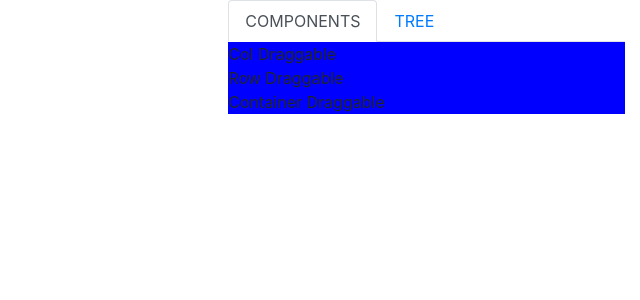
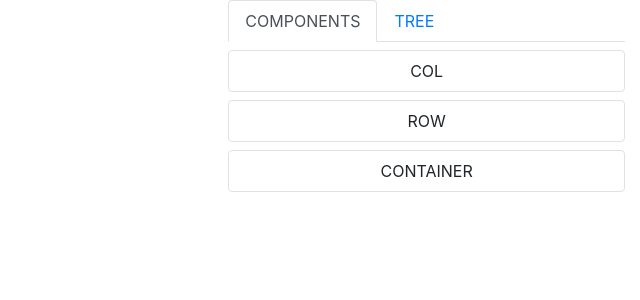
Before and after one commit to JoaoPauloLousada/page-builder-client, a React (Create React App) app: page / in a window 1280 px wide. Shown: the top 300 px of the page, without its empty margins (640-1280 px from the left). Built offline with nearby package versions, Linux system fonts and the light colour scheme.

Commit message:
update draggable components

```diff
--- a/src/app/Dnd/Col/index.tsx
+++ b/src/app/Dnd/Col/index.tsx
@@ -2,11 +2,12 @@ import React from "react";
 import { useDrag } from "react-dnd";
 import DraggableTypes from "../DraggableTypes.enum";
 import BComponentType from "../../../components/bootstrap/enums/BComponentType.enum";
-import IBComponentObject from "../../../components/bootstrap/interfaces/IBComponentObject";
 import { generateID } from "../../../utils/id";
+import { IBComponentObjectDraggable } from "../intefaces";
+import DraggableWrapper from "../common/DraggableWrapper";
 
 export default function ColDraggable() {
-  const component: IBComponentObject = {
+  const component: IBComponentObjectDraggable = {
     name: "Col",
     id: generateID(),
     type: BComponentType.col,
@@ -20,11 +21,8 @@ export default function ColDraggable() {
   });
 
   return (
-    <div
-      ref={drag}
-      style={{ backgroundColor: "blue", opacity: isDragging ? 0.5 : 1 }}
-    >
-      Col Draggable
-    </div>
+    <DraggableWrapper>
+      <div ref={drag}>Col</div>
+    </DraggableWrapper>
   );
 }
--- a/src/app/Dnd/Container/index.tsx
+++ b/src/app/Dnd/Container/index.tsx
@@ -3,10 +3,11 @@ import { generateID } from "../../../utils/id";
 import BComponentType from "../../../components/bootstrap/enums/BComponentType.enum";
 import { useDrag } from "react-dnd";
 import DraggableTypes from "../DraggableTypes.enum";
-import IBComponentObject from "../../../components/bootstrap/interfaces/IBComponentObject";
+import { IBComponentObjectDraggable } from "../intefaces";
+import DraggableWrapper from "../common/DraggableWrapper";
 
 function ContainerDraggable() {
-  const component: IBComponentObject = {
+  const component: IBComponentObjectDraggable = {
     name: "Container",
     id: generateID(),
     type: BComponentType.container,
@@ -20,12 +21,9 @@ function ContainerDraggable() {
   });
 
   return (
-    <div
-      ref={drag}
-      style={{ backgroundColor: "blue", opacity: isDragging ? 0.5 : 1 }}
-    >
-      Container Draggable
-    </div>
+    <DraggableWrapper>
+      <div ref={drag}>Container</div>
+    </DraggableWrapper>
   );
 }
 
--- a/src/app/Dnd/Row/index.tsx
+++ b/src/app/Dnd/Row/index.tsx
@@ -2,11 +2,12 @@ import React from "react";
 import { useDrag } from "react-dnd";
 import DraggableTypes from "../DraggableTypes.enum";
 import BComponentType from "../../../components/bootstrap/enums/BComponentType.enum";
-import IBComponentObject from "../../../components/bootstrap/interfaces/IBComponentObject";
 import { generateID } from "../../../utils/id";
+import { IBComponentObjectDraggable } from "../intefaces";
+import DraggableWrapper from "../common/DraggableWrapper";
 
 function RowDragglabe() {
-  const component: IBComponentObject = {
+  const component: IBComponentObjectDraggable = {
     name: "Row",
     id: generateID(),
     type: BComponentType.row,
@@ -20,12 +21,9 @@ function RowDragglabe() {
   });
 
   return (
-    <div
-      ref={drag}
-      style={{ backgroundColor: "blue", opacity: isDragging ? 0.5 : 1 }}
-    >
-      Row Draggable
-    </div>
+    <DraggableWrapper>
+      <div ref={drag}>Row</div>
+    </DraggableWrapper>
   );
 }
 
--- /dev/null
+++ b/src/app/Dnd/common/DraggableWrapper/index.tsx
@@ -0,0 +1,11 @@
+import React from "react";
+
+const DraggableWrapper = (props: any) => {
+  return (
+    <div className="py-2 my-2 border rounded text-center text-uppercase">
+      {props.children}
+    </div>
+  );
+};
+
+export default DraggableWrapper;
--- /dev/null
+++ b/src/app/Dnd/intefaces.ts
@@ -0,0 +1,7 @@
+import BComponentType from "../../components/bootstrap/enums/BComponentType.enum";
+
+export interface IBComponentObjectDraggable {
+  name: string;
+  id: string;
+  type: BComponentType;
+}
--- a/src/components/bootstrap/BComponentsArea/index.tsx
+++ b/src/components/bootstrap/BComponentsArea/index.tsx
@@ -2,13 +2,29 @@ import React from "react";
 import ColDraggable from "../../../app/Dnd/Col";
 import RowDragglabe from "../../../app/Dnd/Row";
 import ContainerDraggable from "../../../app/Dnd/Container";
+import { generateID } from "../../../utils/id";
+
+const draggableComponents = [
+  {
+    id: generateID(),
+    component: ColDraggable,
+  },
+  {
+    id: generateID(),
+    component: RowDragglabe,
+  },
+  {
+    id: generateID(),
+    component: ContainerDraggable,
+  },
+];
 
 export default function BComponentsArea() {
   return (
     <div>
-      <ColDraggable />
-      <RowDragglabe />
-      <ContainerDraggable />
+      {draggableComponents.map((element) => (
+        <element.component key={element.id} />
+      ))}
     </div>
   );
 }
```
